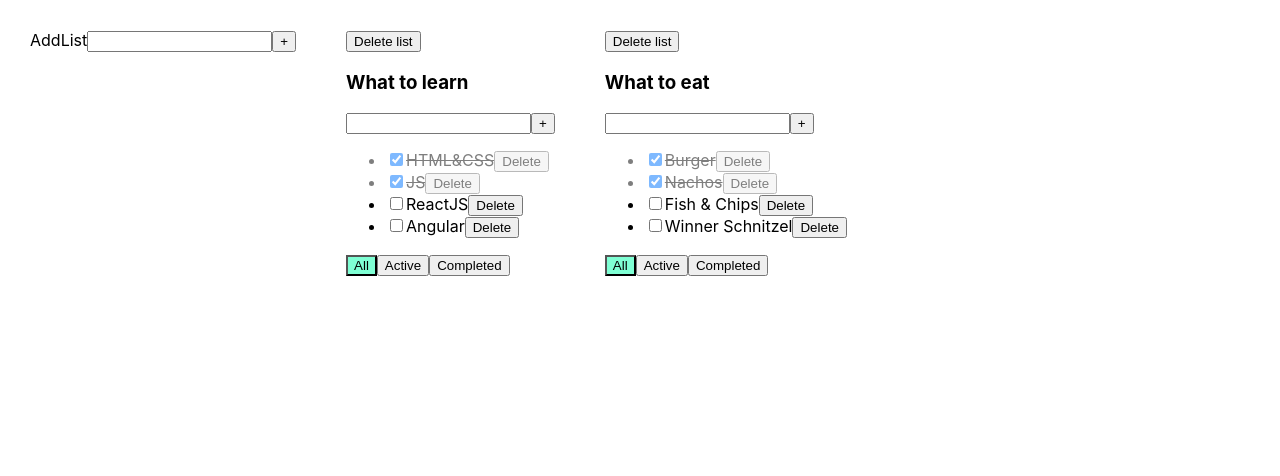
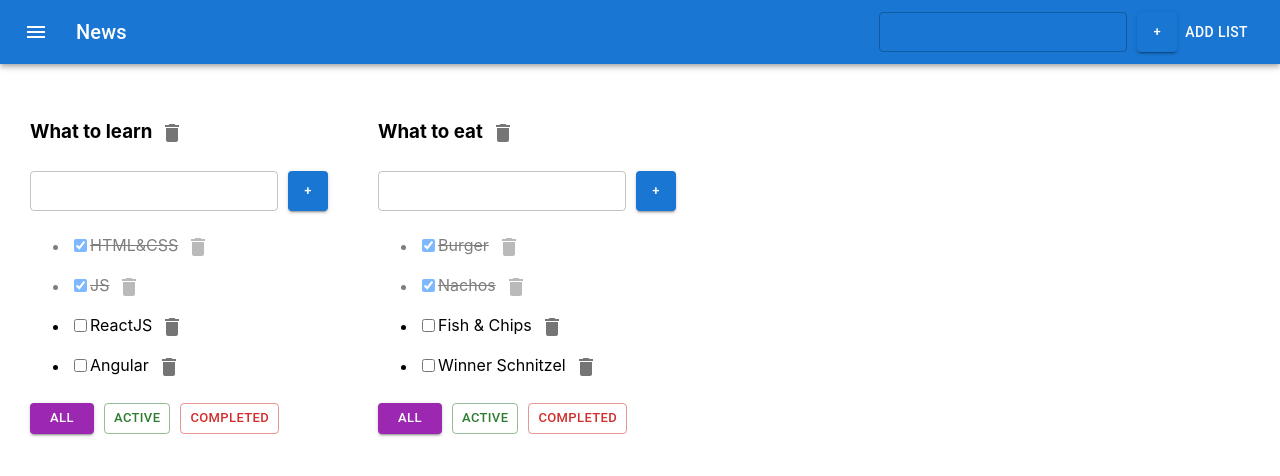
Before and after one commit to AlisherUrazbayev/todo-list, a React (Create React App) app: page / in a window 1280 px wide. Shown: the top 476 px of the page. Built offline with nearby package versions, Linux system fonts and the light colour scheme.

Commit message:
Implement material UI for UI components

```diff
--- a/package.json
+++ b/package.json
@@ -3,6 +3,10 @@
   "version": "0.1.0",
   "private": true,
   "dependencies": {
+    "@emotion/react": "^11.9.3",
+    "@emotion/styled": "^11.9.3",
+    "@mui/icons-material": "^5.8.4",
+    "@mui/material": "^5.9.1",
     "@testing-library/jest-dom": "^4.2.4",
     "@testing-library/react": "^9.3.2",
     "@testing-library/user-event": "^7.1.2",
@@ -14,7 +18,7 @@
     "react": "^16.13.1",
     "react-dom": "^16.13.1",
     "react-scripts": "3.4.1",
-    "typescript": "~3.7.2",
+    "typescript": "^4.7.4",
     "uuid": "^8.3.2"
   },
   "scripts": {
--- a/src/App.css
+++ b/src/App.css
@@ -1,9 +1,9 @@
-.App {
+.lists {
   padding: 30px;
   display: flex;
 }
 
-.App > div {
+.lists > div {
   margin-right: 50px;
 }
 
--- a/src/App.tsx
+++ b/src/App.tsx
@@ -3,6 +3,7 @@ import './App.css';
 import TodoList, {TaskType} from "./TodoList";
 import {v1} from "uuid";
 import AddItemForm from "./components/AddItemForm";
+import ButtonAppBar from "./components/ButtonAppBar";
 
 export type FilterValueTypes = "all" | "active" | "completed";
 
@@ -110,9 +111,10 @@ function App() {
 
     return (
         <div className="App">
-            AddList
-            <AddItemForm addItem={addList}/>
-            {todoListsComponent}
+            <ButtonAppBar addItem={addList}/>
+            <div className="lists">
+                {todoListsComponent}
+            </div>
         </div>
     );
 }
--- a/src/TodoList.tsx
+++ b/src/TodoList.tsx
@@ -1,8 +1,9 @@
 import React, {ChangeEvent} from "react";
-import Button from "./components/Button";
 import {FilterValueTypes} from "./App";
 import AddItemForm from "./components/AddItemForm";
 import EditableText from "./components/EditableText";
+import {Button, IconButton} from "@mui/material";
+import {Delete} from "@mui/icons-material";
 
 
 type TodoListPropsType = {
@@ -53,8 +54,12 @@ const TodoList = (props: TodoListPropsType) => {
 
     return (
         <div>
-            <Button name={"Delete list"} callback={onDeleteHandler}/>
-            <h3><EditableText text={props.title.toString()} callBack={changeListTitle} /></h3>
+            <h3>
+                <EditableText text={props.title.toString()} callBack={changeListTitle}/>
+                <IconButton aria-label="delete">
+                    <Delete onClick={onDeleteHandler}/>
+                </IconButton>
+            </h3>
             <AddItemForm addItem={addTask}/>
             <ul>
                 {props.tasks.map(element => {
@@ -67,24 +72,23 @@ const TodoList = (props: TodoListPropsType) => {
                             <input type="checkbox" checked={element.isDone}
                                    onChange={(event) => onChangeCheckboxHandler(event, element.id)}/>
                             <EditableText text={element.title} callBack={changeTaskTitle}/>
-                            <Button name={"Delete"} callback={() => removeTaskHandler(element.id)}/>
+                            <IconButton aria-label="delete">
+                                <Delete onClick={() => removeTaskHandler(element.id)}/>
+                            </IconButton>
                         </li>
                     )
                 })}
             </ul>
             <div>
-                <Button name={"All"}
-                        callback={() => changeFilterHandler("all")}
-                        styler={props.filter === "all" ? "active-filter" : ""}
-                />
-                <Button name={"Active"}
-                        callback={() => changeFilterHandler("active")}
-                        styler={props.filter === "active" ? "active-filter" : ""}
-                />
-                <Button name={"Completed"}
-                        callback={() => changeFilterHandler("completed")}
-                        styler={props.filter === "completed" ? "active-filter" : ""}
-                />
+                <Button variant={props.filter === "all" ? "contained" : "outlined"} color="secondary" size="small"
+                        onClick={() => changeFilterHandler("all")} style={{marginRight: '10px'}}
+                >All</Button>
+                <Button variant={props.filter === "active" ? "contained" : "outlined"} color="success" size="small"
+                        onClick={() => changeFilterHandler("active")} style={{marginRight: '10px'}}
+                >Active</Button>
+                <Button variant={props.filter === "completed" ? "contained" : "outlined"} color="error" size="small"
+                        onClick={() => changeFilterHandler("completed")} style={{marginRight: '10px'}}
+                >Completed</Button>
             </div>
         </div>
     );
--- a/src/components/AddItemForm.tsx
+++ b/src/components/AddItemForm.tsx
@@ -1,6 +1,6 @@
 import React, {useState, ChangeEvent} from 'react';
-import Button from "./Button";
 import '../App.css';
+import {Button, TextField} from "@mui/material";
 
 type AddItemFormPropsType = {
     addItem: (item: string) => void
@@ -27,14 +27,19 @@ const AddItemForm: React.FC<AddItemFormPropsType> = ({addItem}) => {
 
     return (
         <div>
-            <input value={text} onChange={onChangeInputHandler}
-                   onKeyDown={(event) => {
-                       if (event.key === "Enter") submitHandler(text);
-                   }}
-                   className={error ? ".error" : ""}
+            <TextField id="outlined-basic" label={error} variant="outlined" size="small"
+                       value={text} onChange={onChangeInputHandler}
+                       onKeyDown={(event) => {
+                           if (event.key === "Enter") submitHandler(text);
+                       }} error={!!error}
             />
-            <Button name={"+"} callback={() => submitHandler(text)}/>
-            {error && <div className={".errorMessage"}>{error}</div>}
+
+            <Button variant="contained" color="primary" size="small"
+                    style={{
+                        maxWidth: '40px', maxHeight: '40px', minWidth: '40px',
+                        minHeight: '40px', marginLeft: '10px'
+                    }}
+                    onClick={() => submitHandler(text)}>+</Button>
         </div>
     );
 };
--- a/src/components/Button.tsx
+++ b/src/components/Button.tsx
@@ -11,6 +11,7 @@ const Button = (props: ButtonPropsType) => {
         props.callback();
     }
     return (
+
         <button className={props.styler} onClick={onClickHandler}>{props.name}</button>
     )
 }
--- /dev/null
+++ b/src/components/ButtonAppBar.tsx
@@ -0,0 +1,34 @@
+import * as React from 'react';
+import AppBar from '@mui/material/AppBar';
+import Box from '@mui/material/Box';
+import Toolbar from '@mui/material/Toolbar';
+import Typography from '@mui/material/Typography';
+import Button from '@mui/material/Button';
+import IconButton from '@mui/material/IconButton';
+import MenuIcon from '@mui/icons-material/Menu';
+import AddItemForm from "./AddItemForm";
+
+export default function ButtonAppBar(props: any) {
+    return (
+        <Box sx={{flexGrow: 1}}>
+            <AppBar position="static">
+                <Toolbar>
+                    <IconButton
+                        size="large"
+                        edge="start"
+                        color="inherit"
+                        aria-label="menu"
+                        sx={{mr: 2}}
+                    >
+                        <MenuIcon/>
+                    </IconButton>
+                    <Typography variant="h6" component="div" sx={{flexGrow: 1}}>
+                        News
+                    </Typography>
+                    <AddItemForm addItem={props.addItem} />
+                    <Button color="inherit">Add List</Button>
+                </Toolbar>
+            </AppBar>
+        </Box>
+    );
+}
```
Also changed, not shown: 1 other file (tests, documents, lock files or other folders).
